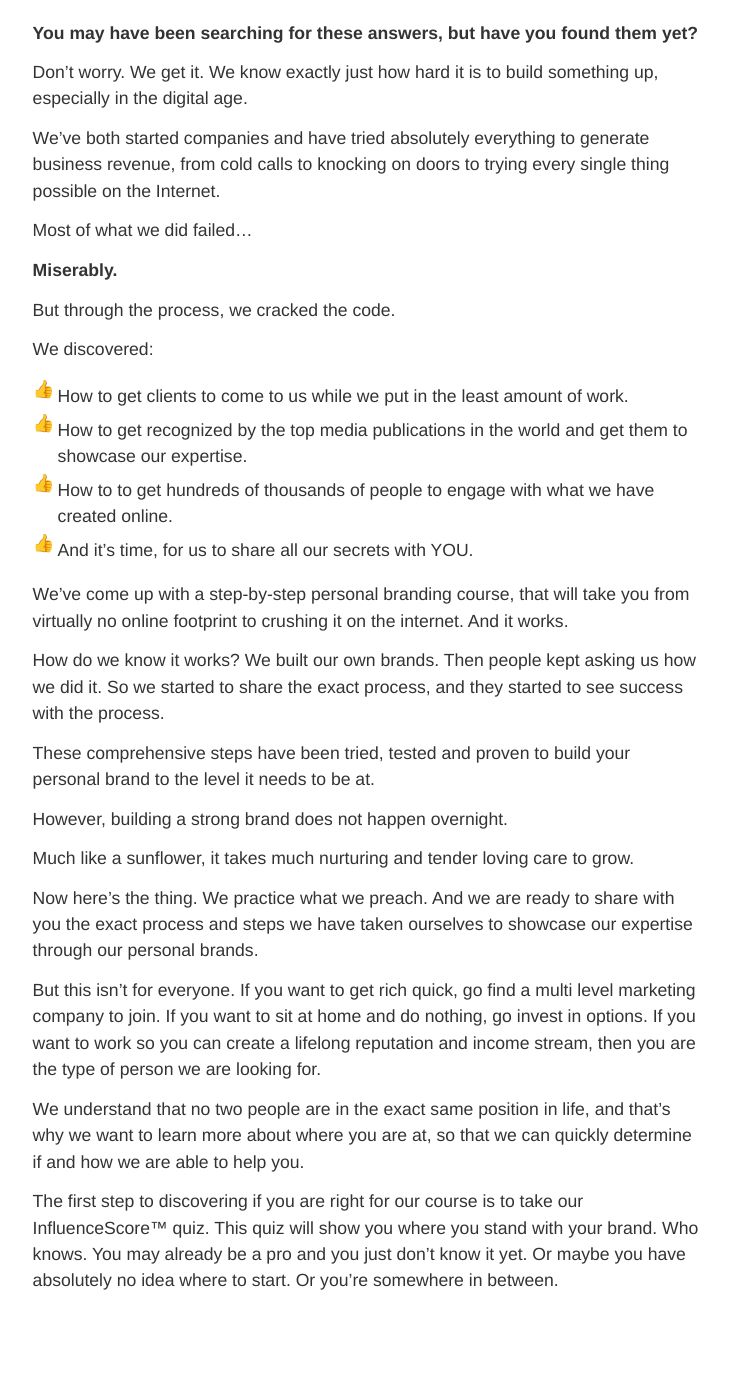
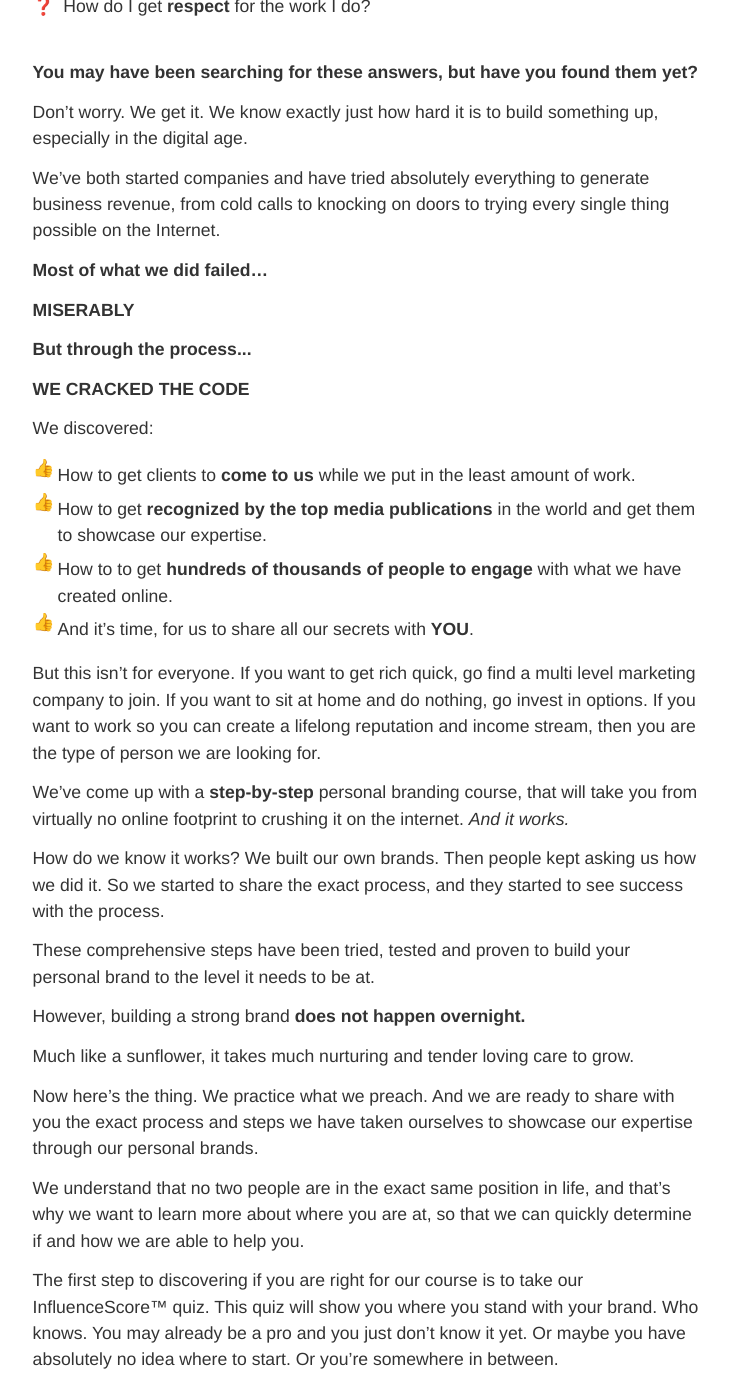
Before and after one commit to fairheadcreative/influencetree, a Jekyll site: the page built from about.html, in a window 1280 px wide and 1400 px high, scrolled down 927 px. Shown: the whole window, without its empty margins (273-1002 px from the left). Built offline with Jekyll 4.4.1, drawn with Linux system fonts in a browser that asks for light colours; Markdown is read by kramdown in place of the engine named in the settings; a script that is not in the unit is left out; some of the changed text lies outside the part shown.

```diff
--- a/about.html
+++ b/about.html
@@ -24,23 +25,24 @@ exit: video-313
     <p><strong>You may have been searching for these answers, but have you found them yet?</strong></p>
     <p>Don’t worry. We get it. We know exactly just how hard it is to build something up, especially in the digital age.</p>
     <p>We’ve both started companies and have tried absolutely everything to generate business revenue, from cold calls to knocking on doors to trying every single thing possible on the Internet. </p>
-    <p>Most of what we did failed…</p>
-    <p><strong>Miserably.</strong></p>
-    <p>But through the process, we cracked the code.</p>
+    <p><strong>Most of what we did failed…</strong></p>
+    <p><strong>MISERABLY</strong></p>
+    <p><strong>But through the process...</strong></p>
+      <p><strong>WE CRACKED THE CODE</strong></p>
     <p>We discovered:</p>
     <ul class="answers">
-      <li>How to get clients to come to us while we put in the least amount of work. </li>
-      <li>How to get recognized by the top media publications in the world and get them to showcase our expertise.</li>
-      <li>How to to get hundreds of thousands of people to engage with what we have created online.</li>
-      <li>And it’s time, for us to share all our secrets with YOU.</li>
+      <li>How to get clients to <strong>come to us</strong> while we put in the least amount of work. </li>
+      <li>How to get <strong>recognized by the top media publications</strong> in the world and get them to showcase our expertise.</li>
+      <li>How to to get <strong>hundreds of thousands of people to engage</strong> with what we have created online.</li>
+      <li>And it’s time, for us to share all our secrets with <strong>YOU</strong>.</li>
     </ul>
-    <p>We’ve come up with a step-by-step personal branding course, that will take you from virtually no online footprint to crushing it on the internet. And it works.</p>
+    <p>But this isn’t for everyone. If you want to get rich quick, go find a multi level marketing company to join. If you want to sit at home and do nothing, go invest in options. If you want to work so you can create a lifelong reputation and income stream, then you are the type of person we are looking for.</p>
+    <p>We’ve come up with a <strong>step-by-step</strong> personal branding course, that will take you from virtually no online footprint to crushing it on the internet. <em>And it works.</em></p>
     <p>How do we know it works? We built our own brands. Then people kept asking us how we did it. So we started to share the exact process, and they started to see success with the process.</p>
     <p>These comprehensive steps have been tried, tested and proven to build your personal brand to the level it needs to be at.</p>
-    <p>However, building a strong brand does not happen overnight.</p>
+    <p>However, building a strong brand <strong>does not happen overnight.</strong></p>
     <p>Much like a sunflower, it takes much nurturing and tender loving care to grow.</p>
     <p>Now here’s the thing. We practice what we preach. And we are ready to share with you the exact process and steps we have taken ourselves to showcase our expertise through our personal brands.</p>
-    <p>But this isn’t for everyone. If you want to get rich quick, go find a multi level marketing company to join. If you want to sit at home and do nothing, go invest in options. If you want to work so you can create a lifelong reputation and income stream, then you are the type of person we are looking for.</p>
     <p>We understand that no two people are in the exact same position in life, and that’s why we want to learn more about where you are at, so that we can quickly determine if and how we are able to help you. </p>
     <p>The first step to discovering if you are right for our course is to take our InfluenceScore™ quiz. This quiz will show you where you stand with your brand. Who knows. You may already be a pro and you just don’t know it yet. Or maybe you have absolutely no idea where to start. Or you’re somewhere in between. </p>
   </div>
```
Also changed, not shown: other parts of about.html (+2 -1 lines).
